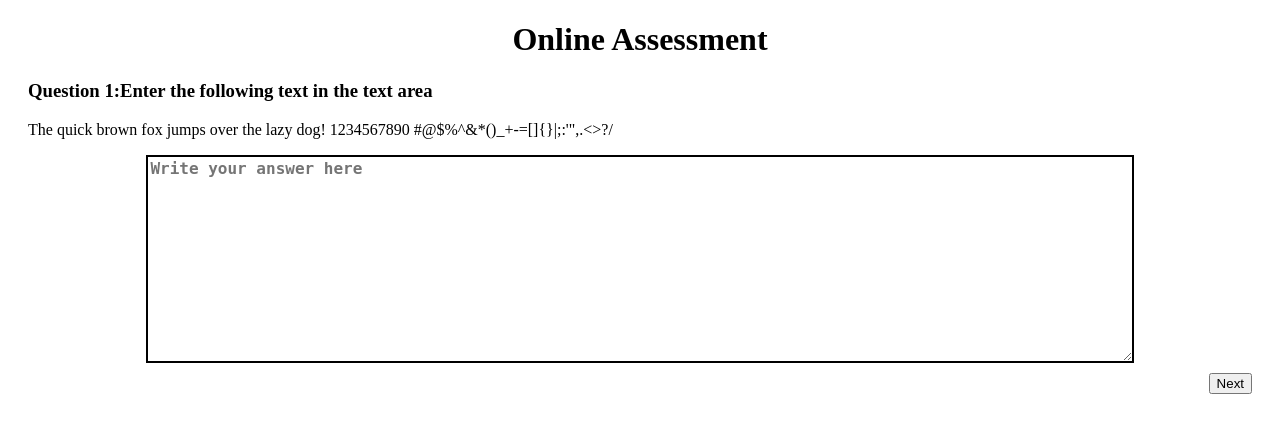
After one commit to ABHISHEK-KP009/Major-Projet-Django, a Django app: page /question1/ in a window 1280 px wide. The commit adds this page. Shown: the top 433 px of the page. Run offline with Django 4.2, Linux system fonts and the light colour scheme.

Commit message:
question

```diff
--- a/users/templates/html/login.html
+++ b/users/templates/html/my_login.html
@@ -10,8 +10,8 @@
     <div class="main">
 		<input type="checkbox" id="chk" aria-hidden="true">
 
-			<div class="signup">
-				<form action="{% url 'signup' %}" method="post">
+			<div class="Login">
+				<form action="{% url 'my_login' %}" method="post">
                     {% csrf_token %}
 					<label for="chk" aria-hidden="true">Login</label>
 					{% comment %} <input type="text" name="txt" placeholder="User name" required=""> {% endcomment %}
--- /dev/null
+++ b/users/templates/html/question1.html
@@ -0,0 +1,56 @@
+<!DOCTYPE html>
+<html>
+<head>
+	<title>Online Assessment</title>
+	<meta charset="UTF-8">
+	<meta name="viewport" content="width=device-width, initial-scale=1.0">
+	<style>
+        textarea {
+            display: block;
+            margin: 0 auto;
+            width: 80%;
+            height: 200px;
+            border: 2px solid #000;
+            font-size: 16px;
+            font-weight: bold;
+        }
+
+
+		form {
+			margin: 20px;
+		}
+		label {
+			display: block;
+			margin-bottom: 10px;
+		}
+		input[type="submit"] {
+			margin-top: 10px;
+            float: right;
+		}
+        h1 {
+            text-align: center;
+        }
+	</style>
+</head>
+<body>
+	<h1>Online Assessment</h1>
+	<form id="question-form">
+		<label for="question"><h3>Question 1:Enter the following text in the text area</h3></label>
+        <p>The quick brown fox jumps over the lazy dog! 1234567890 #@$%^&*()_+-=[]{}|;:'",.<>?/</p>
+		<textarea id="question" placeholder="Write your answer here"></textarea>
+		<input type="submit" value="Next">
+	</form>
+    <script>"../js/keystroke.js"</script>
+	<script>
+		const questionForm = document.getElementById("question-form");
+
+		questionForm.addEventListener('submit', event => {
+			event.preventDefault(); // prevent form from submitting
+			const formData = new FormData(event.target); // get form data
+			const answer = formData.get('question'); // get the answer
+			console.log(answer); // replace console.log with your own code to handle the answer
+			//window.location.href = "question2.html"; // redirect to the next question
+		});
+	</script>
+</body>
+</html>
--- a/users/urls.py
+++ b/users/urls.py
@@ -3,5 +3,6 @@ from . import views
 
 urlpatterns = [
     path('signup/', views.signup, name='signup'),
-    path('login/', views.login, name='login'),
+    path('my_login/', views.my_login, name='my_login'),
+    path('question1/', views.question1, name='question1'),
 ]
--- a/users/views.py
+++ b/users/views.py
@@ -8,12 +8,32 @@ def signup(request):
         password = request.POST['pswd']
         user = User(name=name, email=email, password=password)
         user.save()
-        return redirect('../login')
+        return redirect('../my_login')
     return render(request, 'html/signup.html')
 
-def login(request):
+def my_login(request):
+    if request.method == 'POST':
+        return redirect('../question1')
+    return render(request, 'html/my_login.html')
+
+from django.contrib.auth import authenticate, login
+from django.shortcuts import render, redirect
+
+def login_view(request):
+    if request.method == 'POST':
+        email = request.POST['email']
+        password = request.POST['pswd']
+        user = authenticate(request, email=email, password=password)
+        if user is not None:
+            login(request, user)
+            return redirect('../my_login')
+        else:
+            error_message = 'Invalid email or password. Please try again.'
+    else:
+        error_message = ''
+    return render(request, 'html/my_login.html', {'error_message': error_message})
+
+def question1(request):
     if request.method == 'POST':
         pass
-
-
-    return render(request, 'html/login.html')
+    return render(request, 'html/question1.html')
```
Also changed, not shown: users/templates/html/keystroke.js (added, +87 -0 lines), db.sqlite3.
